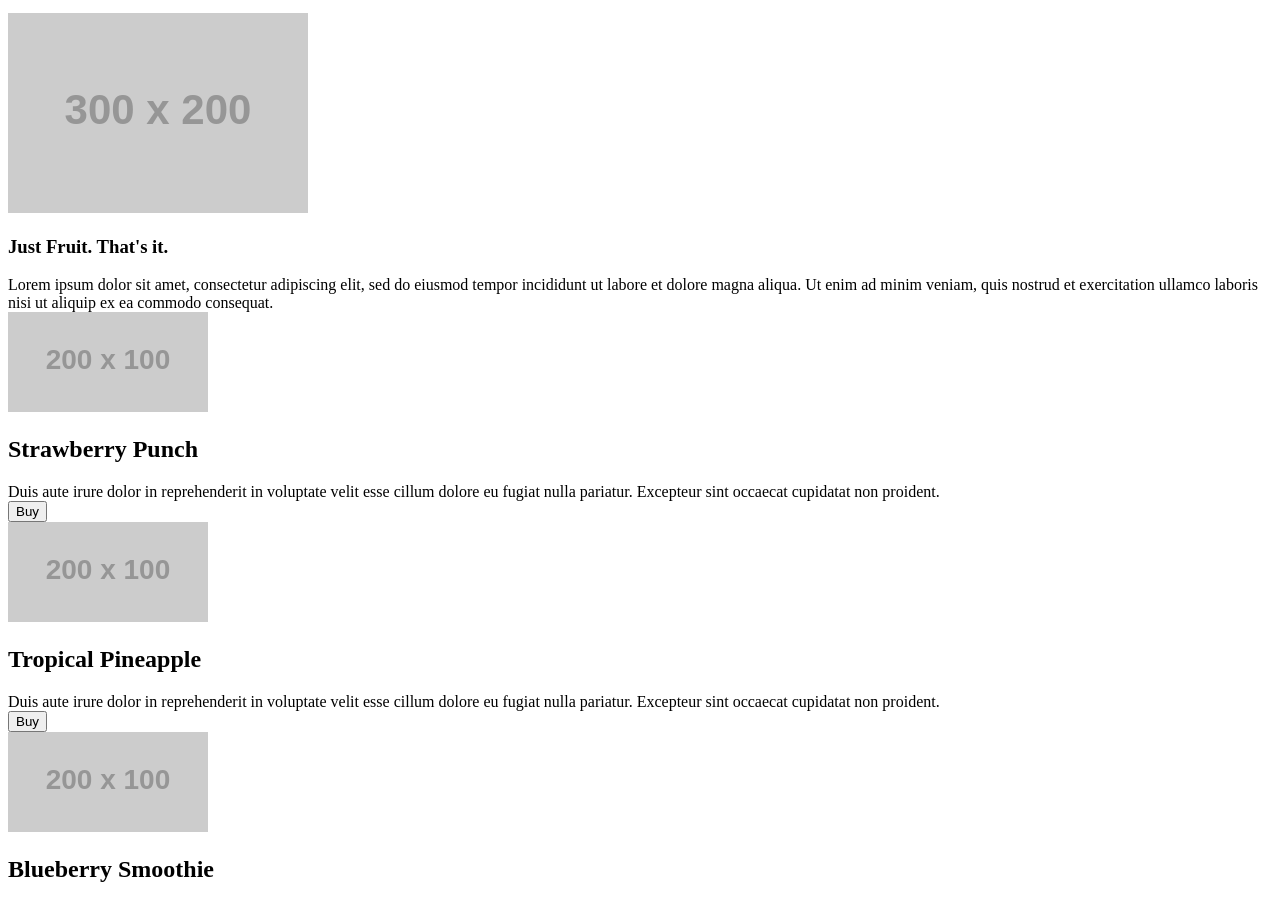
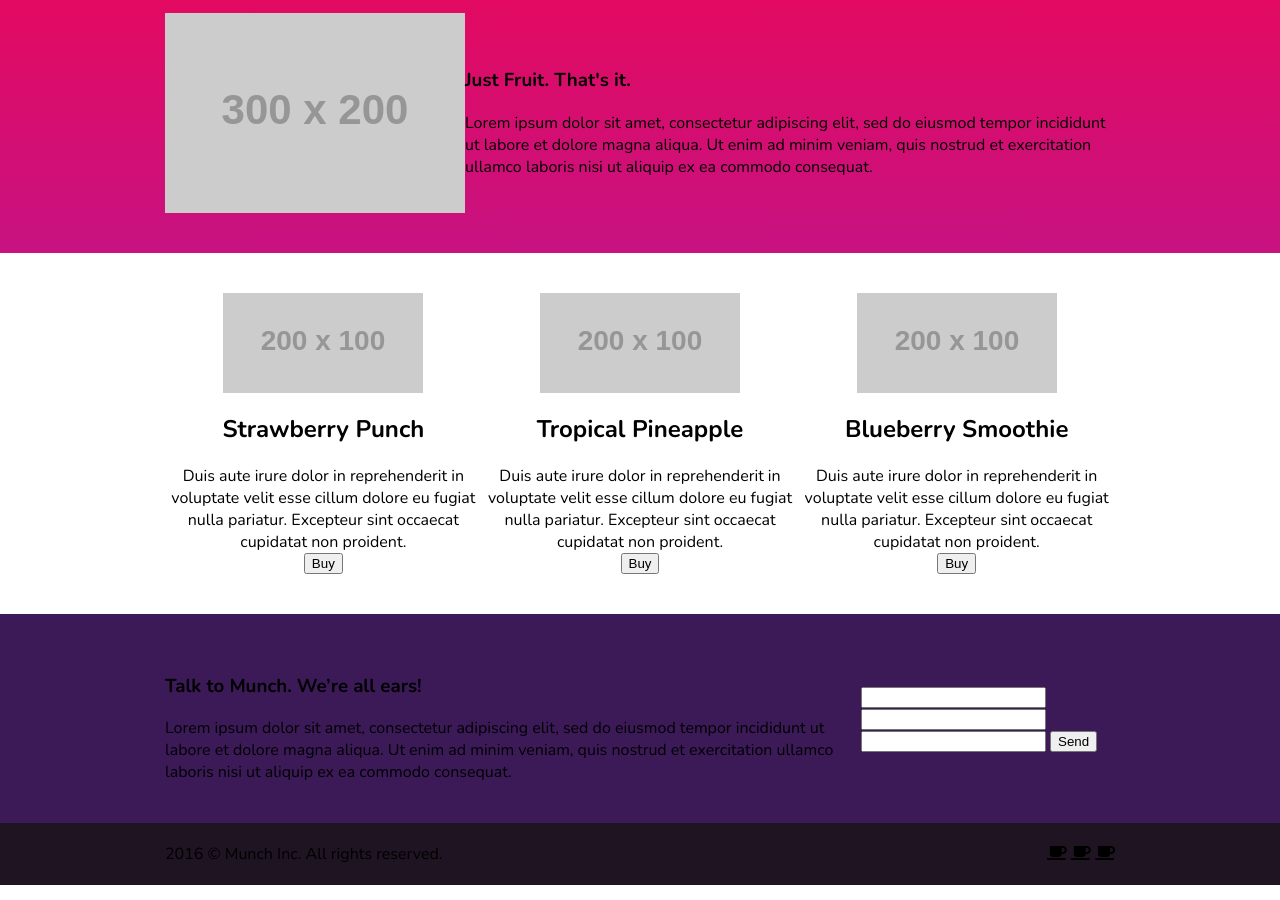
Before and after one commit to smrr723/munch, a website: page app/index.html in a window 1280 px wide. Shown: the part 117-1017 px from the top of the page. Drawn offline with nearby package versions, Linux system fonts and the light colour scheme; placeholder pictures from the web are drawn by us.

Commit message:
CSS layout added

```diff
--- a/app/css/style.scss
+++ b/app/css/style.scss
@@ -0,0 +1,81 @@
+// Font Stack
+@import url('https://fonts.googleapis.com/css?family=Nunito:400,700');
+$primary-font: 'Nunito', sans-serif;
+
+// Colors
+$primary-one: #EF0652;
+$primary-two: #FFFFFF;
+$secondary-one: #C71281;
+$secondary-two: #3B1A57;
+$secondary-three: #69537D;
+$secondary-four: #1e1422;
+
+
+// Mixins
+@mixin flex-vhc {
+  display: flex;
+  justify-content: center;
+  align-items: center;
+}
+
+p {line-height: 1em;
+  }
+
+// Normalise
+body {
+  margin: 0;
+  font-family: $primary-font;
+}
+
+.container {
+  width: 950px;
+  margin: 0px 10px 0px 10px;
+  display: flex;
+  align-items: center;
+}
+
+.header-container {
+  justify-content: space-between;
+}
+
+section {
+
+}
+
+section#top {
+  background: linear-gradient($primary-one, $secondary-one);
+  @include flex-vhc;
+  flex-direction: column;
+  padding: 10px 0px 40px 0px;
+}
+
+section#mid {
+  display: flex;
+  justify-content: center;
+  padding: 40px 0px 40px 0px;
+}
+
+.product {
+  @include flex-vhc;
+  flex-direction: column;
+}
+
+.product-desc {
+  text-align: center;
+}
+
+section#bottom {
+  background-color: $secondary-two;
+  display: flex;
+  justify-content: center;
+  padding: 40px 0px 40px 0px;
+}
+
+footer {
+  background-color: $secondary-four;
+  @include flex-vhc;
+  padding: 20px 0px 20px 0px;
+}
+.footer-container {
+  justify-content: space-between;
+}
--- a/app/index.html
+++ b/app/index.html
@@ -10,6 +10,7 @@
   <title>Munch | Just Fruit</title>
 </head>
 <body>
+<section id="top">
   <header>
     <div class="container header-container">
         <div id="logo">Munch</div>
@@ -23,7 +24,7 @@
         </nav>
       </div>
   </header>
-<section id="top">
+  <div class="container container-main">
   <img src="http://via.placeholder.com/300x200" alt="" id="main-img">
   <aside id="main-text">
     <h1>Just Fruit. That's it.</h1>
@@ -36,9 +37,10 @@ exercitation ullamco laboris nisi ut aliquip ex
 ea commodo consequat.
     </div>
   </aside>
+  </div>
 </section>
 <section id="mid">
-
+  <div class="container container-mid">
   <aside class="product">
     <img src="http://via.placeholder.com/200x100" alt="Munch Bar Strawberry" class="munch-bar">
     <h2>Strawberry Punch</h2>
@@ -65,9 +67,10 @@ velit esse cillum dolore eu fugiat nulla pariatur.
 Excepteur sint occaecat cupidatat non proident.</div>
     <button class="buy-button">Buy</button>
   </aside>
-
+</div>
 </section>
 <section id="bottom">
+  <div class="container container-bottom">
   <aside id="contact-text">
     <h1>Talk to Munch. We’re all ears!</h1>
     <div id="contact-desc">
@@ -85,14 +88,17 @@ ea commodo consequat.
     <input type="text">
     <button>Send</button>
   </form>
+  </div>
 </section>
 <footer>
   <div class="container footer-container">
   <div class="footer-item">2016 © Munch Inc. All rights reserved.</div>
-</div>
+  <div class="footer-item">
     <i class="fas fa-coffee"></i>
     <i class="fas fa-coffee"></i>
     <i class="fas fa-coffee"></i>
+  </div>
+</div>
 </footer>
 </body>
 </html>
```
Also changed, not shown: app/css/style.css. Lines whose indentation alone changed are shown as unchanged.
